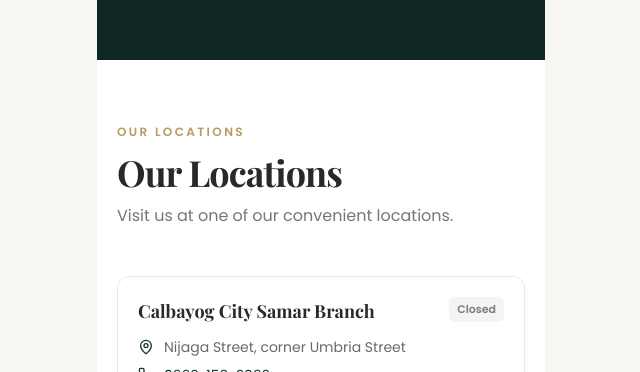
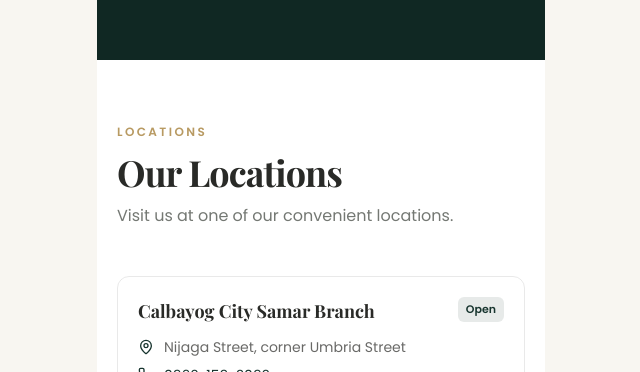
Before and after one commit to KENnotcode/Allure-Aesthetic-Clinic, a Next.js app: page / in a window 1280 px wide. Shown: the part 7020-7392 px from the top of the page, without its empty margins (319-959 px from the left). Built offline with nearby package versions, Linux system fonts and the light colour scheme; a web font is replaced by a local one.

Commit message:
Fixed locations states

```diff
--- a/src/components/sections/Locations.tsx
+++ b/src/components/sections/Locations.tsx
@@ -9,14 +9,7 @@ interface LocationsProps {
   config: CardConfig;
 }
 
-export function Locations({ config }: LocationsProps) {
-  const { sectionTitles, locations } = config;
-  const [openStates, setOpenStates] = React.useState<Record<string, boolean>>({});
-
-  React.useEffect(() => {
-    const computeOpen = () => {
-      const states: Record<string, boolean> = {};
-      locations.forEach((location) => {
+function getOpenState(location: { hours: string; timezone?: string }): boolean {
   const tz = location.timezone || "Asia/Manila";
   const now = new Date();
   const formatter = new Intl.DateTimeFormat("en-US", {
@@ -29,23 +22,43 @@ export function Locations({ config }: LocationsProps) {
   const hour = parseInt(parts.find((p) => p.type === "hour")?.value || "0", 10);
   const minute = parseInt(parts.find((p) => p.type === "minute")?.value || "0", 10);
   const currentMinutes = hour * 60 + minute;
+
   const lower = location.hours.toLowerCase();
-        const match = lower.match(/(\d{1,2}(?:am|pm))\s*-\s*(\d{1,2}(?:am|pm))/i);
-        if (!match) {
-          states[location.id] = true;
-          return;
-        }
+  const match = lower.match(/(\d{1,2}(?::\d{2})?(?:am|pm))\s*-\s*(\d{1,2}(?::\d{2})?(?:am|pm))/i);
+  if (!match) return true;
+
   const toMinutes = (str: string) => {
-          const s = str.toLowerCase();
-          const [hm, mod] = s.includes("am") ? s.split("am") : s.split("pm");
-          const [h, m] = hm.trim().split(":").map(Number);
-          if (mod === "pm" && h !== 12) return h * 60 + (m || 0) + 720;
+    const s = str.toLowerCase().trim();
+    const timeMatch = s.match(/^(\d{1,2})(?::(\d{2}))?(am|pm)$/);
+    if (!timeMatch) return 0;
+    const h = parseInt(timeMatch[1], 10);
+    const m = timeMatch[2] ? parseInt(timeMatch[2], 10) : 0;
+    const mod = timeMatch[3];
+    if (mod === "pm" && h !== 12) return h * 60 + m + 720;
     if (mod === "am" && h === 12) return m || 0;
-          return h * 60 + (m || 0);
+    return h * 60 + m;
   };
+
   const start = toMinutes(match[1]);
   const end = toMinutes(match[2]);
-        states[location.id] = currentMinutes >= start && currentMinutes < end;
+  return currentMinutes >= start && currentMinutes < end;
+}
+
+export function Locations({ config }: LocationsProps) {
+  const { sectionTitles, locations } = config;
+  const [openStates, setOpenStates] = React.useState<Record<string, boolean>>(() => {
+    const states: Record<string, boolean> = {};
+    locations.forEach((location) => {
+      states[location.id] = getOpenState(location);
+    });
+    return states;
+  });
+
+  React.useEffect(() => {
+    const computeOpen = () => {
+      const states: Record<string, boolean> = {};
+      locations.forEach((location) => {
+        states[location.id] = getOpenState(location);
       });
       setOpenStates(states);
     };
@@ -57,7 +70,7 @@ export function Locations({ config }: LocationsProps) {
   return (
     <section id="locations" className="bg-white">
       <div className="px-5 py-14 sm:py-16">
-        <SectionTitle title={sectionTitles.locations} subtitle="Visit us at one of our convenient locations." align="left" eyebrow="Our Locations" />
+        <SectionTitle title={sectionTitles.locations} subtitle="Visit us at one of our convenient locations." align="left" eyebrow="Locations" />
         <div className="flex flex-col gap-4">
           {locations.map((location) => {
             const isOpen = openStates[location.id] ?? false;
```
Lines whose indentation alone changed are shown as unchanged.
